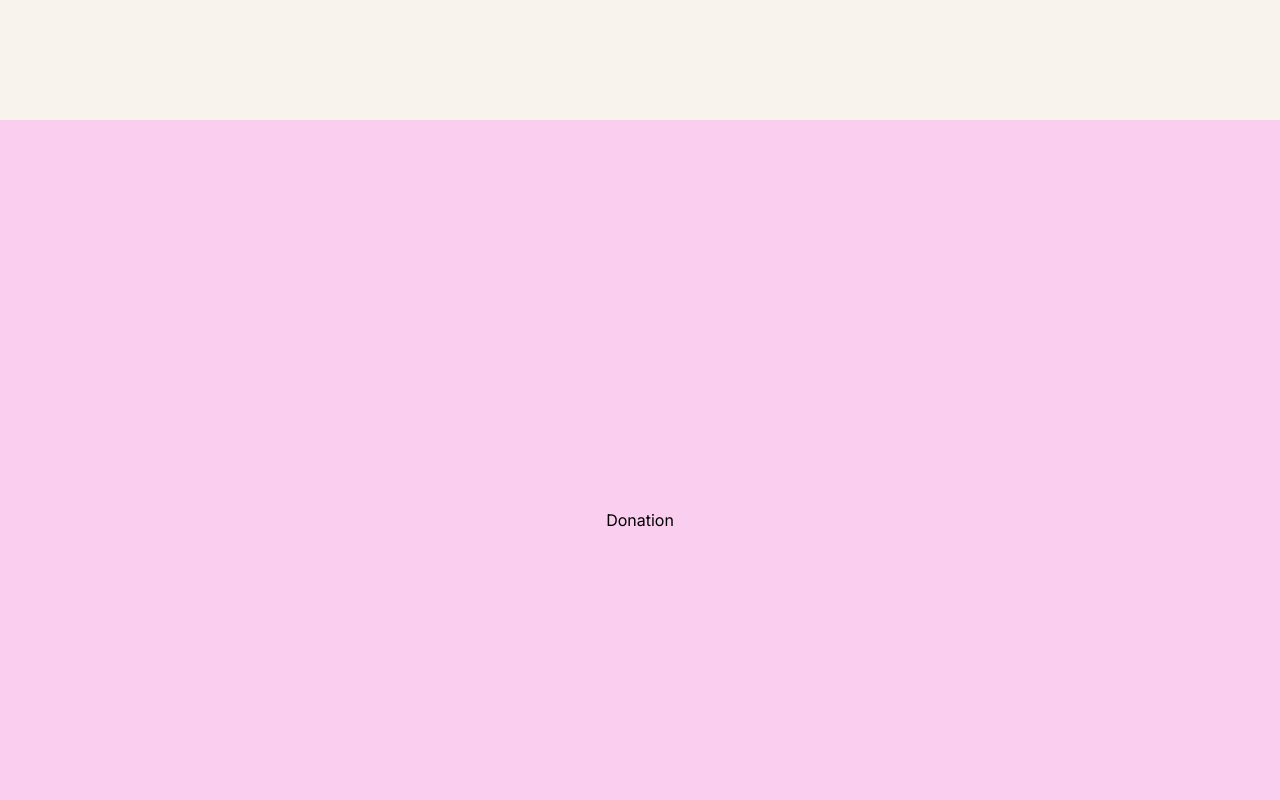
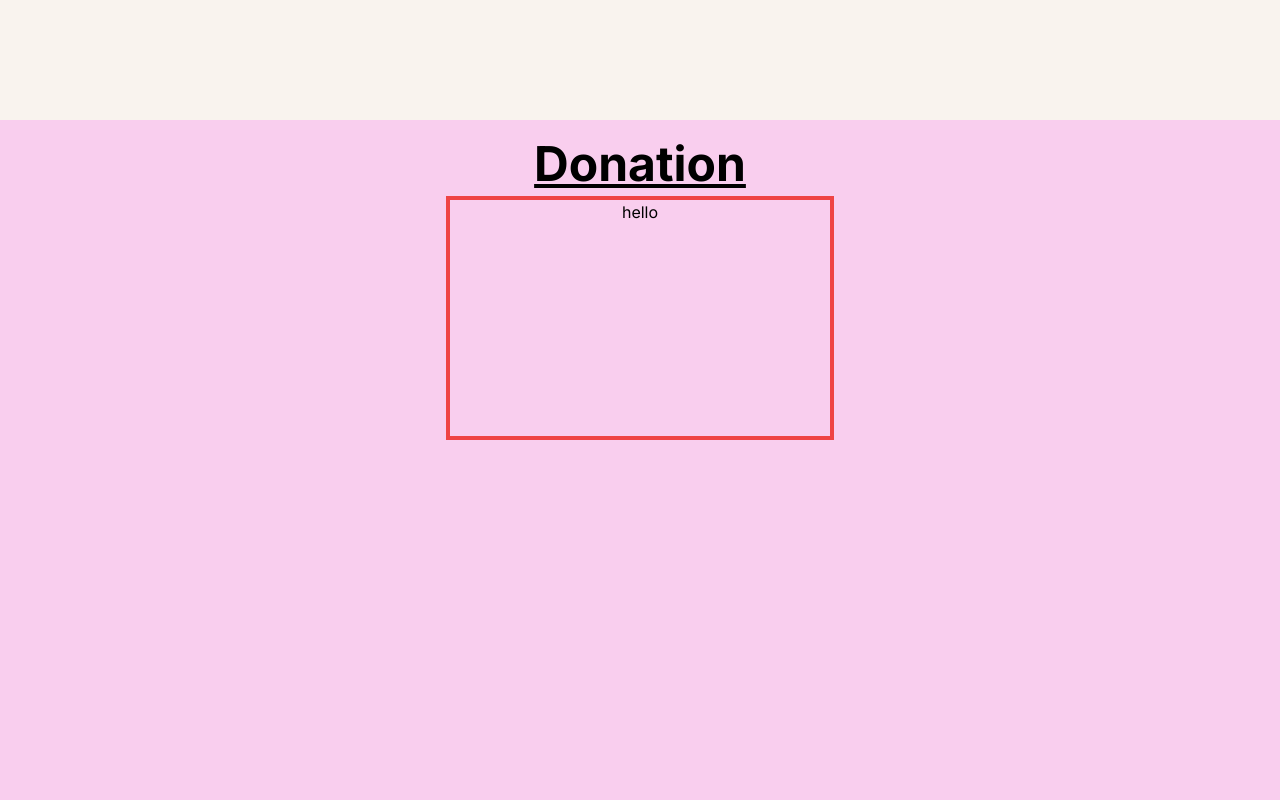
Before and after one commit to YashKVR/decentralized-donation-dapp, a Next.js app: page / in a window 1280 px wide. Shown: the part 1480-2280 px from the top of the page. Built offline with nearby package versions, Linux system fonts and the light colour scheme.

Commit message:
little tweeks

```diff
--- a/src/app/components/Donation.jsx
+++ b/src/app/components/Donation.jsx
@@ -2,7 +2,16 @@ import React from 'react'
 
 const Donation = () => {
     return (
-        <div name='donation' className="flex items-center justify-center w-full h-screen">Donation</div>
+        <div name='donation' className="flex flex-col items-center w-full h-screen">
+            <h2 className="text-3xl md:text-5xl font-bold mb-2 underline pt-5">Donation</h2>
+            <div className="border-2 border-red-500 flex flex-col lg:flex-row">
+                <div className="border-2 border-red-500 flex flex-col items-center lg:w-[30vw] h-[30vh]">
+                    hello
+                </div>
+
+
+            </div>
+        </div>
     )
 }
 
```
